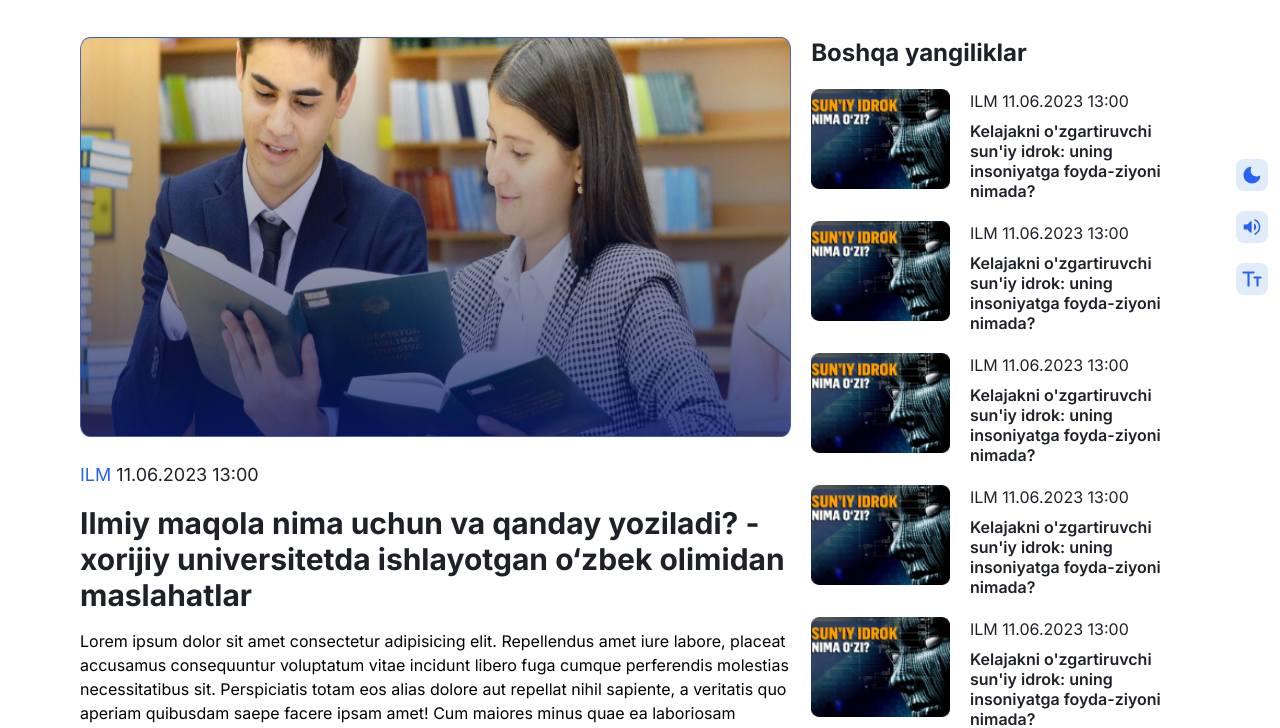
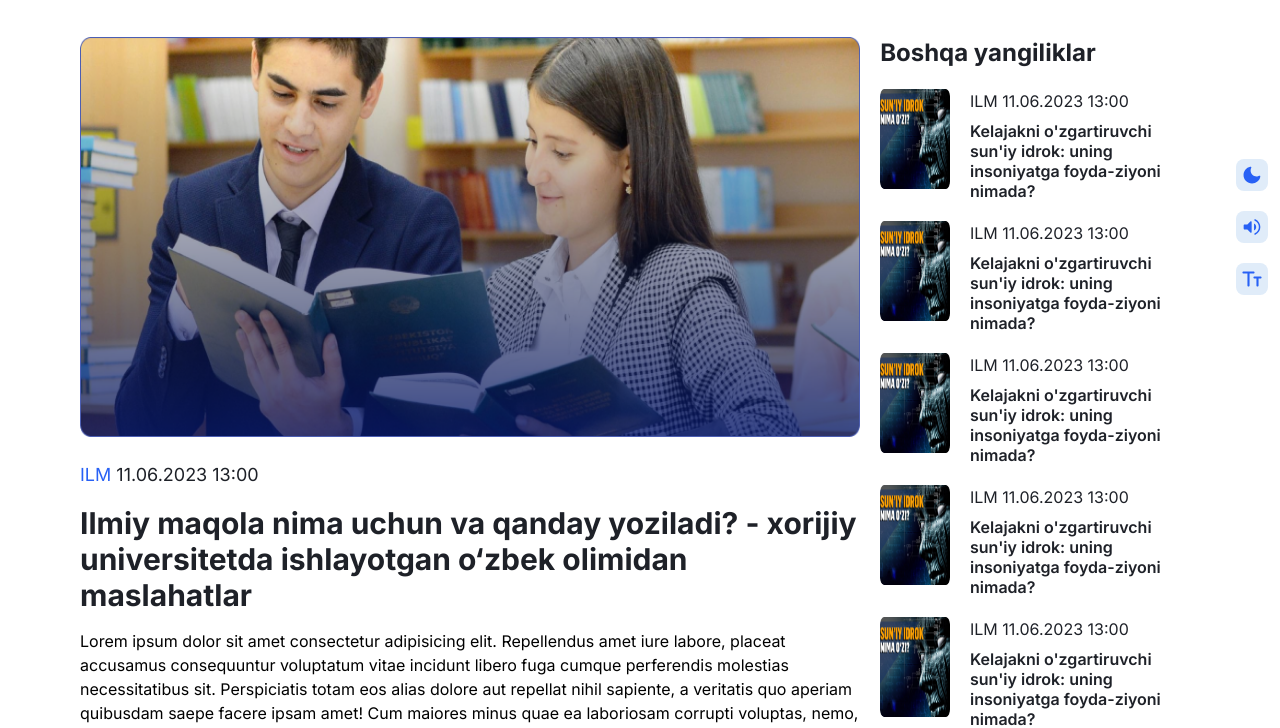
Before and after one commit to rasuldjanovich/Baholash-Platformasi, a plain HTML site: page about_the_news.html in a window 1280 px wide. Shown: the part 80-808 px from the top of the page. Drawn offline with nearby package versions, Linux system fonts and the light colour scheme.

Commit message:
first commit

```diff
--- a/about_the_news.html
+++ b/about_the_news.html
@@ -103,7 +103,7 @@
         <!-- Start page-content  -->
         <section class="bg-[#ffffff] px-20 mb-12 xl:max-w-full lg:max-w-full mx-auto 2xl:w-[2000px] max-[480px]:px-5 max-[920px]:px-5">
             <div class="flex mt-10 max-[480px]:block">
-                <div class="w-[1200px] max-[480px]:w-[350px] max-[920px]:w-[500px] max-[1280px]:w-[750px]">
+                <div class="min-[1700px]:w-[1200px] min-[1100px]:w-[1000px] max-[480px]:w-[350px] max-[920px]:w-[500px]">
                     <img class="w-[1200px] h-[500px] max-[480px]:h-[250px]  max-[920px]:h-[300px] max-[1280px]:h-[400px]" src="./assets/images/news/Rectangle 14.png" alt="">
                     <p class="uppercase text-[#1E2128] xl:text-lg font-normal xl:mt-6 xl:mb-4 md:text-sm md:my-1"><span
                             class="text-[#2861F5]">ilm</span> 11.06.2023 13:00</p>
```
